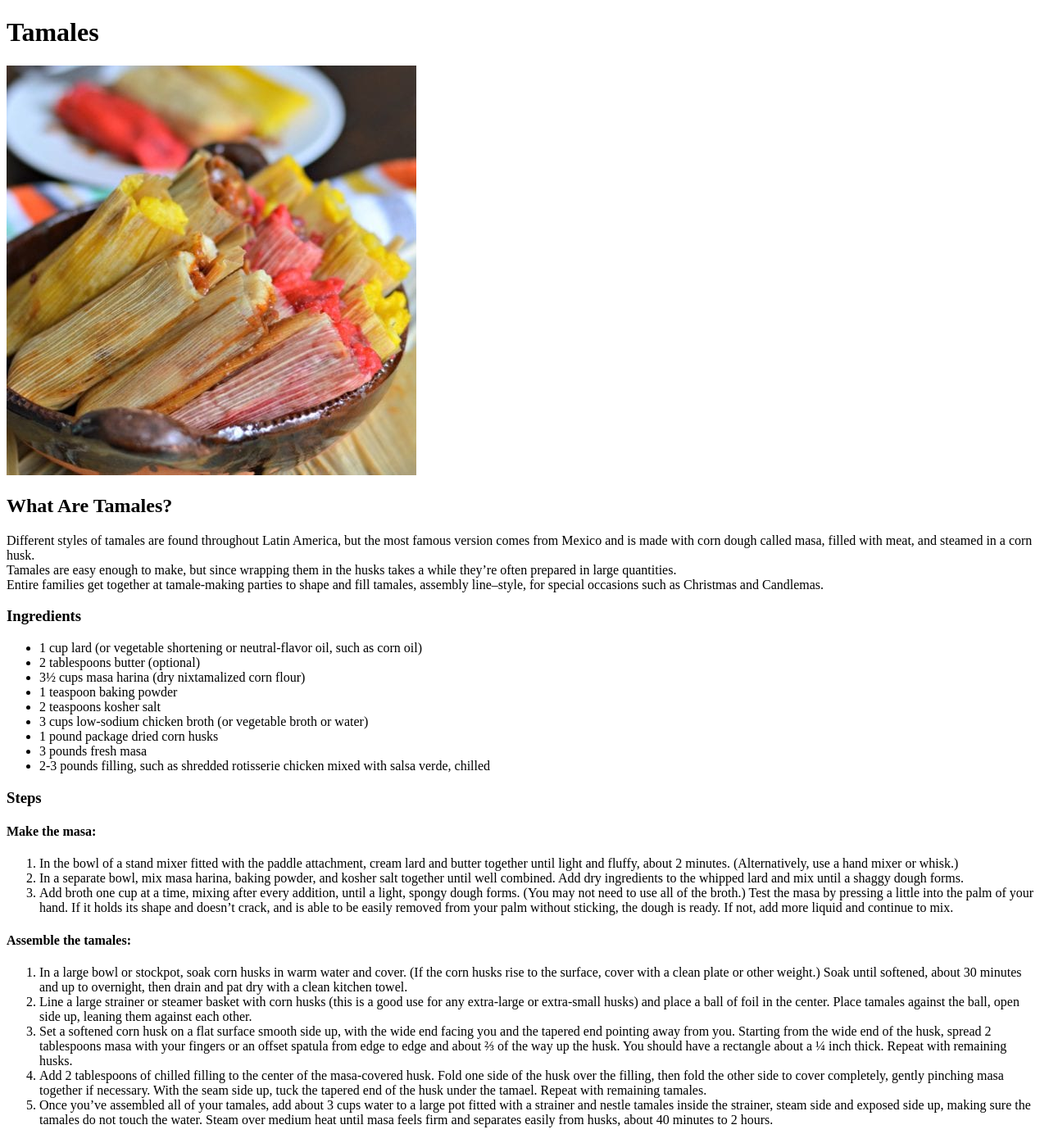
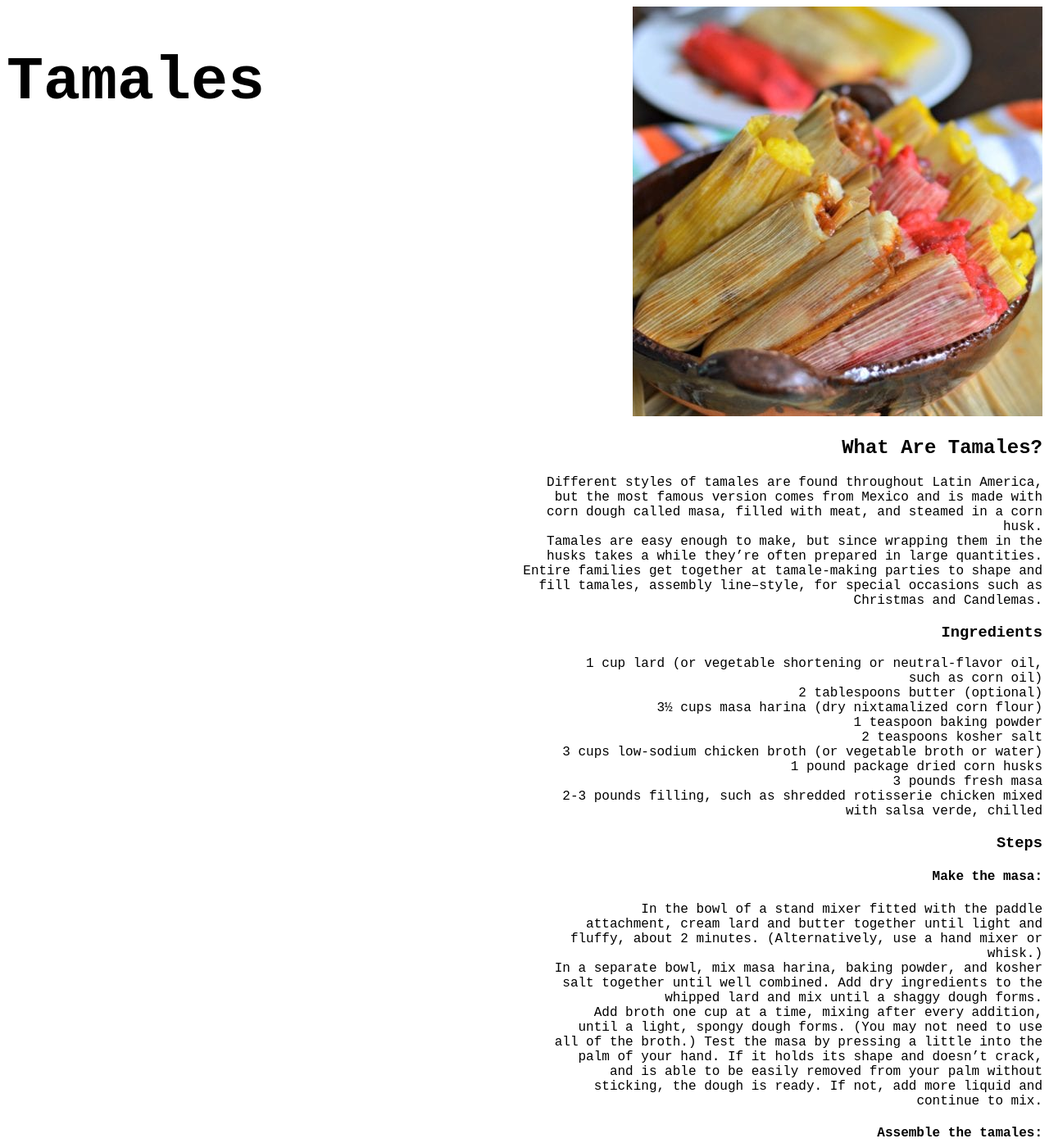
Before and after one commit to DAKDesigns/odin-recipes, a plain HTML site: page recipes/tamales.html in a window 1280 px wide. Shown: the top 1395 px of the page at 82% size. Drawn offline with Linux system fonts and the light colour scheme.

Commit message:
Begin addition of base CSS to Tamales.html page

```diff
--- /dev/null
+++ b/recipes/styles.css
@@ -0,0 +1,32 @@
+* {
+    box-sizing: border-box;
+    scroll-behavior: smooth;
+   /* border: black 2px solid;*/
+}
+
+body {
+    font-family: Monospace, Monaco;
+}
+
+#title {
+    font-weight: 800;
+    font-size: 75px;
+    position: fixed;
+}
+
+.img {
+    text-align: right;
+}
+
+.sub-titles, .list, .instructions, .description {
+    text-align: right;
+}
+
+.list {
+    list-style-type: none
+}
+
+#content {
+    max-width: 50vw;
+    float: right;
+}
--- a/recipes/tamales.html
+++ b/recipes/tamales.html
@@ -4,17 +4,21 @@
     <meta charset="UTF-8">
     <meta http-equiv="X-UA-Compatible" content="IE=edge">
     <meta name="viewport" content="width=device-width, initial-scale=1.0">
+    <link rel="stylesheet" href="styles.css">
     <title>Tamales</title>
 </head>
 <body>
-    <h1>Tamales</h1>
-    <img src="../images/tamales.jpg" alt="Image of nine Tamales">
-    <h2>What Are Tamales?</h2>
-    <p>Different styles of tamales are found throughout Latin America, but the most famous version comes from Mexico and is made with corn dough called masa, filled with meat, and steamed in a corn husk.<br>
+    <h1 id="title">Tamales</h1>
+    <div class="img">
+        <img src="../images/tamales.jpg" alt="Image of nine Tamales">
+    </div>
+    <div class="content" id="content">
+    <h2 class="sub-titles">What Are Tamales?</h2>
+    <p class="description">Different styles of tamales are found throughout Latin America, but the most famous version comes from Mexico and is made with corn dough called masa, filled with meat, and steamed in a corn husk.<br>
         Tamales are easy enough to make, but since wrapping them in the husks takes a while they’re often prepared in large quantities.</br>
         Entire families get together at tamale-making parties to shape and fill tamales, assembly line–style, for special occasions such as Christmas and Candlemas.</p>
-    <h3>Ingredients</h3>
-    <ul>
+    <h3 class="sub-titles">Ingredients</h3>
+    <ul class="instructions list">
         <li>1 cup lard (or vegetable shortening or neutral-flavor oil, such as corn oil)</li>
         <li>  2 tablespoons butter (optional)</li>
         <li>3½ cups masa harina (dry nixtamalized corn flour)</li>
@@ -25,20 +29,21 @@
         <li>3 pounds fresh masa</li>
         <li>2-3 pounds filling, such as shredded rotisserie chicken mixed with salsa verde, chilled</li>
     </ul>
-    <h3>Steps</h3>
-    <h4>Make the masa:</h4>
-     <ol>
+    <h3 class="sub-titles">Steps</h3>
+    <h4 class="sub-titles">Make the masa:</h4>
+     <ol class="instructions list">
         <li>In the bowl of a stand mixer fitted with the paddle attachment, cream lard and butter together until light and fluffy, about 2 minutes. (Alternatively, use a hand mixer or whisk.)</li>
         <li>In a separate bowl, mix masa harina, baking powder, and kosher salt together until well combined. Add dry ingredients to the whipped lard and mix until a shaggy dough forms.</li>
         <li>Add broth one cup at a time, mixing after every addition, until a light, spongy dough forms. (You may not need to use all of the broth.) Test the masa by pressing a little into the palm of your hand. If it holds its shape and doesn’t crack, and is able to be easily removed from your palm without sticking, the dough is ready. If not, add more liquid and continue to mix.</li>
     </ol>
-    <h4>Assemble the tamales:</h4>
-        <ol>
+    <h4 class="sub-titles">Assemble the tamales:</h4>
+        <ol class="instructions list">
             <li>In a large bowl or stockpot, soak corn husks in warm water and cover. (If the corn husks rise to the surface, cover with a clean plate or other weight.) Soak until softened, about 30 minutes and up to overnight, then drain and pat dry with a clean kitchen towel.</li>
             <li>Line a large strainer or steamer basket with corn husks (this is a good use for any extra-large or extra-small husks) and place a ball of foil in the center. Place tamales against the ball, open side up, leaning them against each other.</li>
             <li>Set a softened corn husk on a flat surface smooth side up, with the wide end facing you and the tapered end pointing away from you. Starting from the wide end of the husk, spread 2 tablespoons masa with your fingers or an offset spatula from edge to edge and about ⅔ of the way up the husk. You should have a rectangle about a ¼ inch thick. Repeat with remaining husks.</li>
             <li>Add 2 tablespoons of chilled filling to the center of the masa-covered husk. Fold one side of the husk over the filling, then fold the other side to cover completely, gently pinching masa together if necessary. With the seam side up, tuck the tapered end of the husk under the tamael. Repeat with remaining tamales.</li>
             <li>Once you’ve assembled all of your tamales, add about 3 cups water to a large pot fitted with a strainer and nestle tamales inside the strainer, steam side and exposed side up, making sure the tamales do not touch the water. Steam over medium heat until masa feels firm and separates easily from husks, about 40 minutes to 2 hours.</li>
         </ol>
+    </div>
 </body>
 </html>
```
